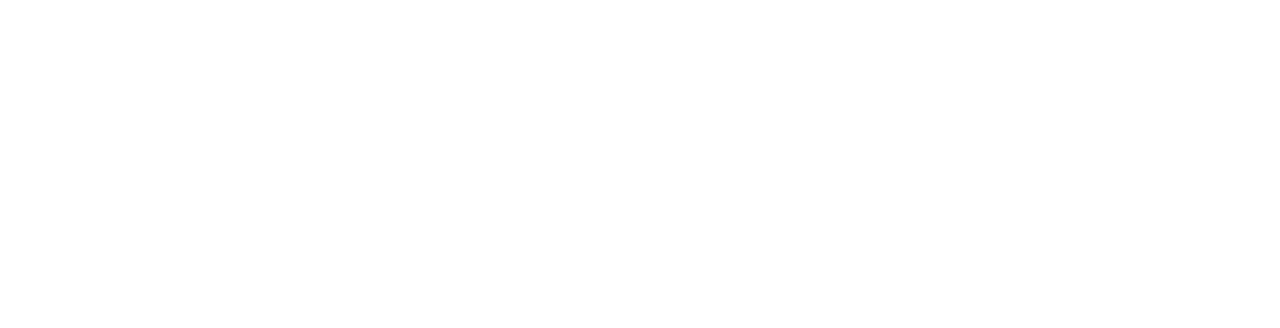
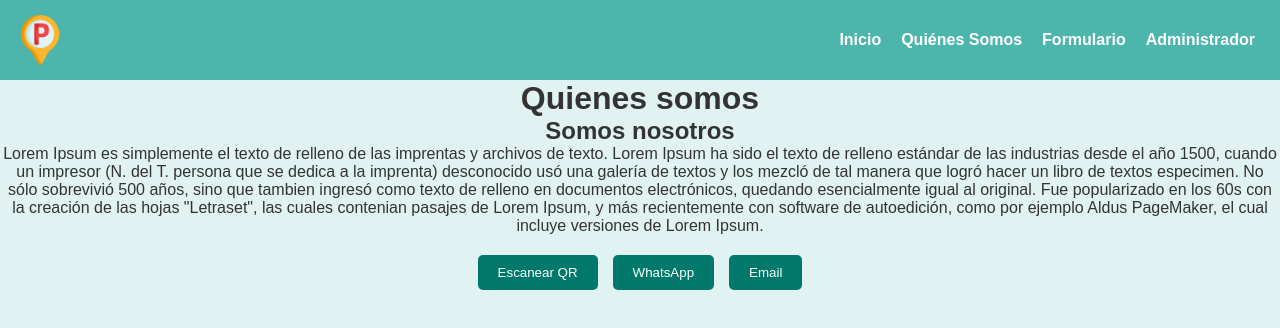
Before and after one commit to viviraplicaciones/proyectocastillo, a plain HTML site: page quienes-somos.html in a window 1280 px wide. Drawn offline with Linux system fonts and the light colour scheme.

Commit message:
Add files via upload

```diff
--- a/base-de-datos.html
+++ b/base-de-datos.html
@@ -0,0 +1,52 @@
+<!DOCTYPE html>
+<html lang="es">
+<head>
+    <meta charset="UTF-8">
+    <meta name="viewport" content="width=device-width, initial-scale=1.0">
+    <title>Base de Datos</title>
+    <link rel="stylesheet" href="style.css">
+    <link rel="manifest" href="manifest.json">
+    <link rel="icon" href="logo.png" type="image/x-icon">
+</head>
+<body>
+    <header>
+        <img src="logo.png" alt="Logo" class="logo">
+        <nav>
+            <ul class="menu">
+                <li><a href="index.html">Inicio</a></li>
+                <li><a href="quienes-somos.html">Quiénes Somos</a></li>
+                <li><a href="formulario.html">Formulario</a></li>
+                <li><a href="#adminModal">Administrador</a></li>
+            </ul>
+        </nav>
+    </header>
+
+    <main>
+        <div>
+            <h1>Base de datos</h1>
+            <h2>pendiente de programacion</h2>
+            <img src="imagen.webp" alt="Imagen Central" class="imagen-central">
+
+
+
+        </div>
+
+        <div class="botones">
+            <button onclick="window.location.href='lectorQR.html'">Escanear QR</button>
+            <button onclick="window.open('https://wa.me/TUNUMERO')">WhatsApp</button>
+            <button onclick="window.location.href='mailto:tuemail@gmail.com'">Email</button>
+        </div>
+    </main>
+<!-- Modal de Administrador -->
+<div id="adminModal" class="modal">
+    <div class="modal-content">
+        <h2>Área Restringida</h2>
+        <label for="adminPassword">Ingrese la contraseña:</label>
+        <input type="password" id="adminPassword">
+        <button id="adminLogin">Ingresar</button>
+        <a href="#" class="close-modal">Cerrar</a>
+    </div>
+</div>
+
+</body>
+</html>
--- a/quienes-somos.html
+++ b/quienes-somos.html
@@ -0,0 +1,58 @@
+<!DOCTYPE html>
+<html lang="es">
+<head>
+    <meta charset="UTF-8">
+    <meta name="viewport" content="width=device-width, initial-scale=1.0">
+    <title>Quienes somos</title>
+    <link rel="stylesheet" href="style.css">
+    <link rel="manifest" href="manifest.json">
+    <link rel="icon" href="logo.png" type="image/x-icon">
+</head>
+<body>
+    <header>
+        <img src="logo.png" alt="Logo" class="logo">
+        <nav>
+            <ul class="menu">
+                <li><a href="index.html">Inicio</a></li>
+                <li><a href="quienes-somos.html">Quiénes Somos</a></li>
+                <li><a href="formulario.html">Formulario</a></li>
+                <li><a href="#adminModal">Administrador</a></li>
+            </ul>
+        </nav>
+    </header>
+
+    <main>
+        <div>
+            <h1>Quienes somos</h1>
+            <h2>Somos nosotros</h2>
+            <p>Lorem Ipsum es simplemente el texto de relleno de las imprentas y archivos de texto.
+                Lorem Ipsum ha sido el texto de relleno estándar de las industrias desde el año 1500,
+                cuando un impresor (N. del T. persona que se dedica a la imprenta) desconocido
+                usó una galería de textos y los mezcló de tal manera que logró hacer un libro de
+                textos especimen. No sólo sobrevivió 500 años, sino que tambien ingresó como texto
+                de relleno en documentos electrónicos, quedando esencialmente igual al original.
+                Fue popularizado en los 60s con la creación de las hojas "Letraset", las cuales
+                 contenian pasajes de Lorem Ipsum, y más recientemente con software de autoedición,
+                 como por ejemplo Aldus PageMaker, el cual incluye versiones de Lorem Ipsum.</p>
+
+        </div>
+
+        <div class="botones">
+            <button onclick="window.location.href='lectorQR.html'">Escanear QR</button>
+            <button onclick="window.open('https://wa.me/TUNUMERO')">WhatsApp</button>
+            <button onclick="window.location.href='mailto:tuemail@gmail.com'">Email</button>
+        </div>
+    </main>
+
+ <!-- Modal de Administrador -->
+<div id="adminModal" class="modal">
+    <div class="modal-content">
+        <h2>Área Restringida</h2>
+        <label for="adminPassword">Ingrese la contraseña:</label>
+        <input type="password" id="adminPassword">
+        <button id="adminLogin">Ingresar</button>
+        <a href="#" class="close-modal">Cerrar</a>
+    </div>
+</div>
+</body>
+</html>
```
Also changed, not shown: formulario.html (+11 -2 lines), lectorqr.html (+11 -2 lines).
